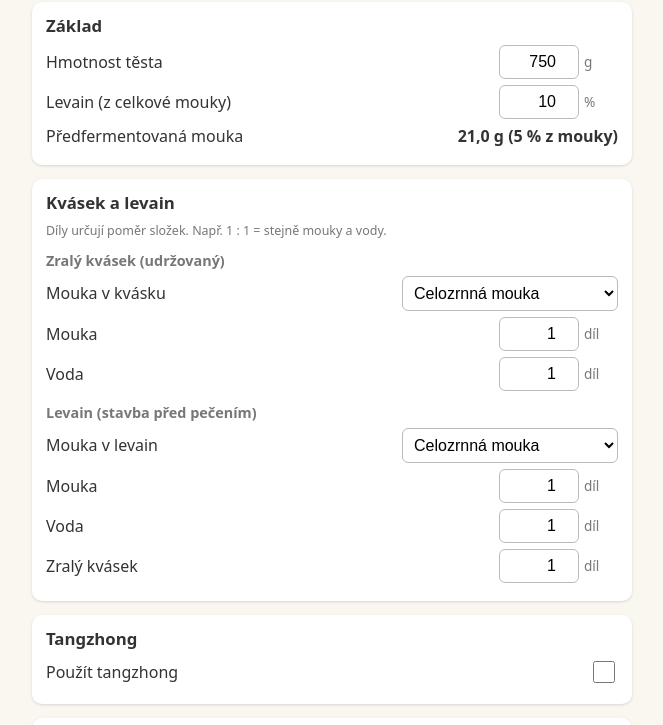
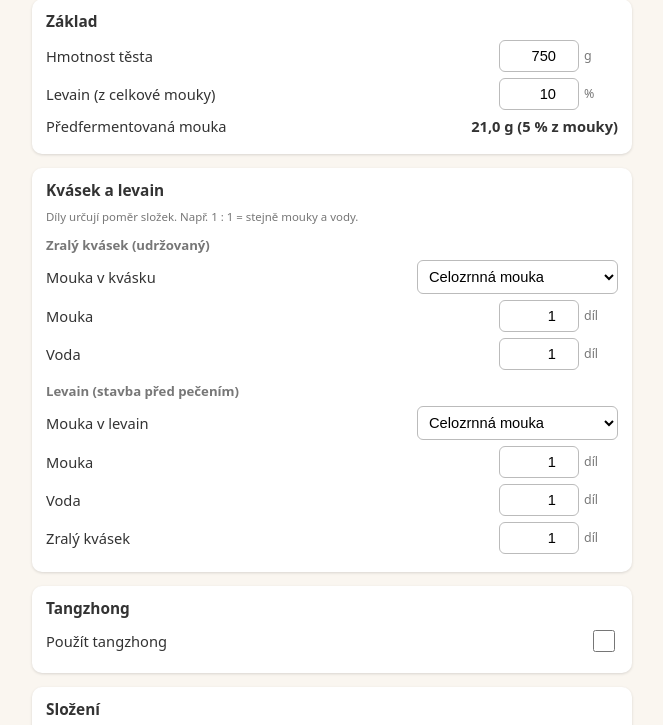
Before and after one commit to ptaceda/kvaskovy_chleba, a plain HTML site: page docs/index.html in a window 1280 px wide. Shown: the part 66-791 px from the top of the page, without its empty margins (308-971 px from the left). Drawn offline with Linux system fonts and the light colour scheme.

Commit message:
Zmenšení písma o 1 bod

```diff
--- a/docs/index.html
+++ b/docs/index.html
@@ -5,6 +5,7 @@
 <meta name="viewport" content="width=device-width, initial-scale=1">
 <title>Kalkulačka kváskového chleba</title>
 <style>
+  html{font-size:calc(16px - 1pt)}
   body{font-family:system-ui,sans-serif;max-width:600px;margin:0 auto;padding:12px;background:#faf6f0;color:#333}
   h1{font-size:1.3rem} h2{font-size:1.05rem;margin:0 0 8px} h3{font-size:.9rem;margin:12px 0 4px;color:#777}
   .card{background:#fff;border-radius:10px;padding:12px 14px;margin-top:14px;box-shadow:0 1px 3px #0002}
```
